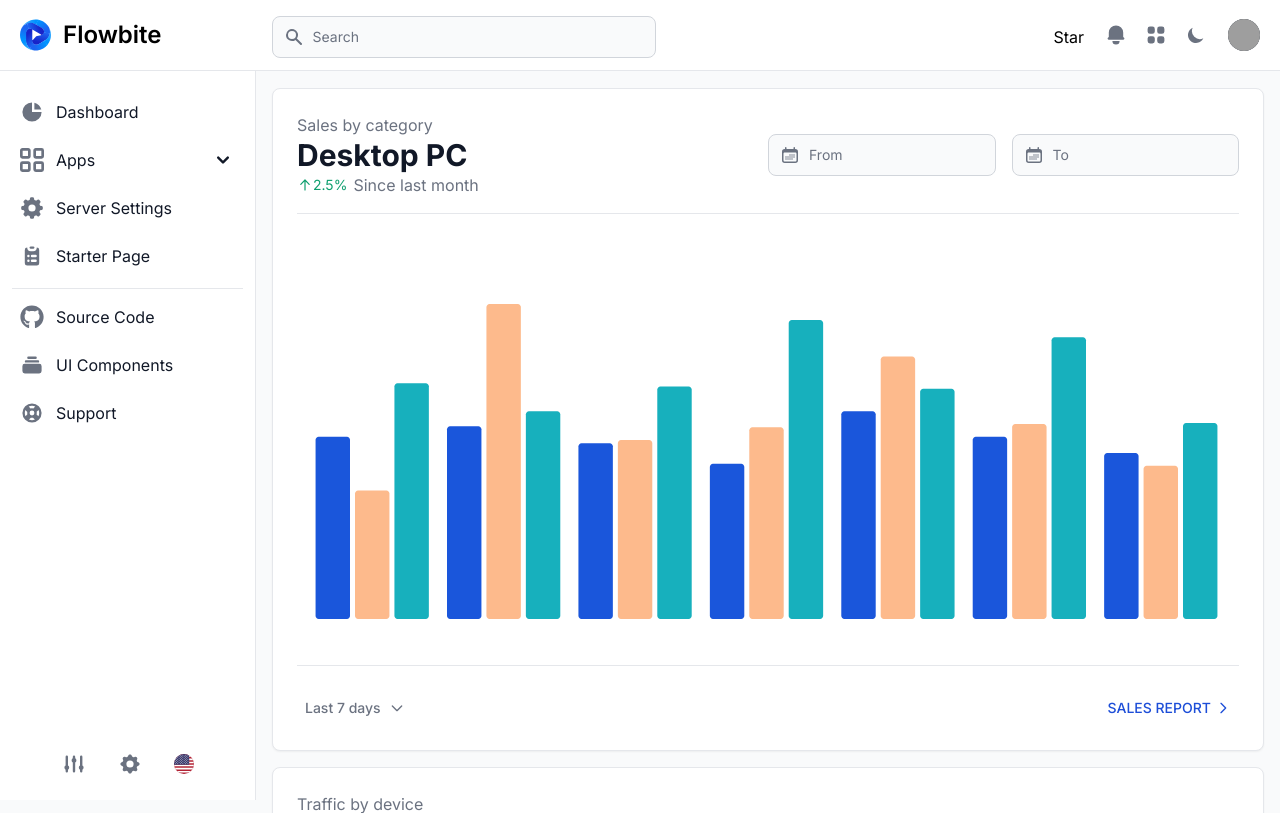
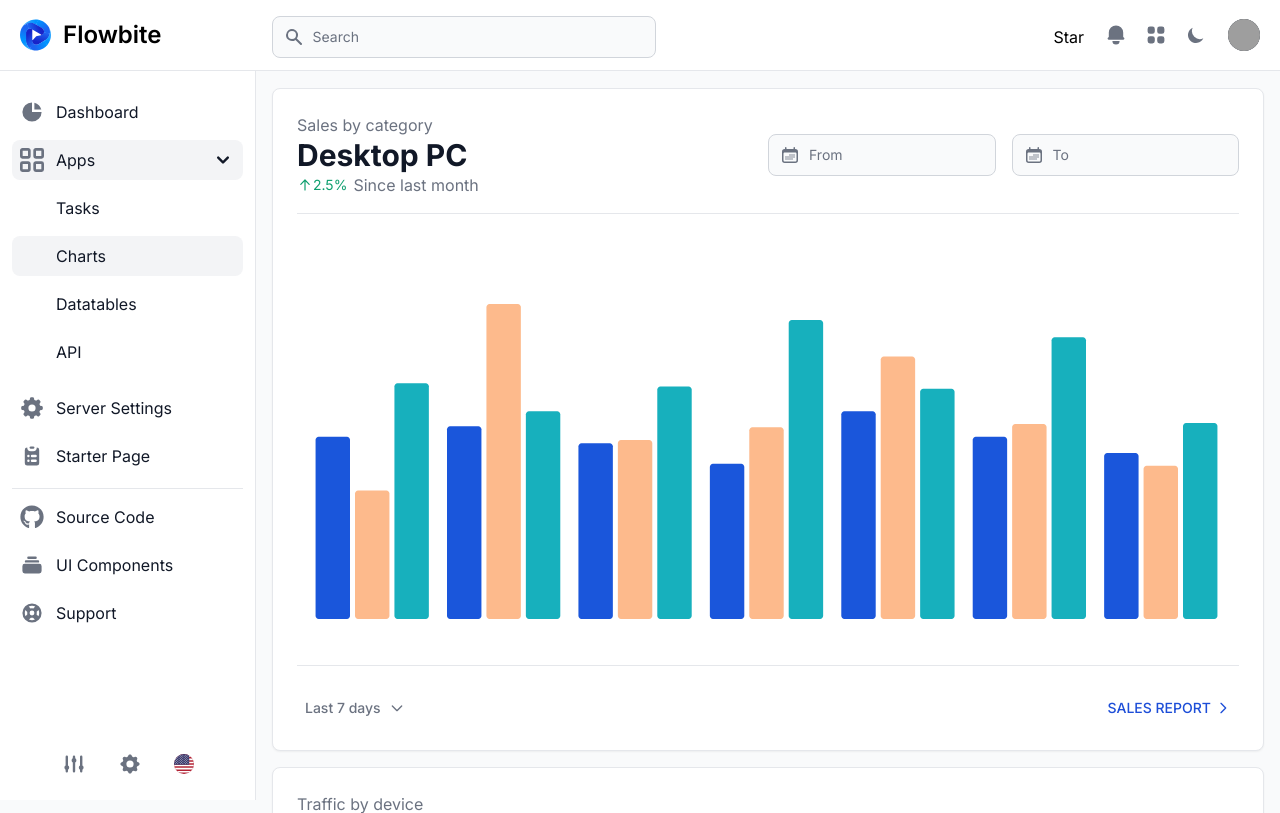
Before and after one commit to app-generator/rocket-django, a Django app: page /charts/ in a window 1280 px wide. Shown: the top 813 px of the page. Run offline with Django 4.2, Linux system fonts and the light colour scheme; style sheets or scripts are compiled from the project's sources; some libraries are stand-ins or nearby versions; grey boxes are pictures that could not be loaded.

Commit message:
highlight current page

```diff
--- a/apps/charts/views.py
+++ b/apps/charts/views.py
@@ -4,4 +4,8 @@ from django.shortcuts import render
 # Create your views here.
 
 def index(request):
-    return render(request, 'pages/apps/charts.html')
+    context = {
+        'segment'  : 'charts',
+        'parent'   : 'apps',
+    }
+    return render(request, 'pages/apps/charts.html', context)
--- a/apps/tables/views.py
+++ b/apps/tables/views.py
@@ -4,4 +4,8 @@ from django.shortcuts import render
 # Create your views here.
 
 def datatables(request):
-  return render(request, 'pages/apps/datatables.html')
+  context = {
+    'segment'  : 'datatables',
+    'parent'   : 'apps',
+  }
+  return render(request, 'pages/apps/datatables.html', context)
--- a/apps/tasks/views.py
+++ b/apps/tasks/views.py
@@ -33,7 +33,8 @@ def tasks(request):
             'cfgError' : ErrInfo,
             'tasks'    : get_celery_all_tasks(),
             'scripts'  : scripts,
-            'segment'  : 'tasks'
+            'segment'  : 'tasks',
+            'parent'   : 'apps',
         }
 
     # django_celery_results_task_result
--- a/apps/users/views.py
+++ b/apps/users/views.py
@@ -65,6 +65,7 @@ def profile(request):
 
     context = {
         'form': form,
+        'segment': 'profile',
     }
     return render(request, 'pages/dashboard/profile.html', context)
 
--- a/home/views.py
+++ b/home/views.py
@@ -5,7 +5,9 @@ from .models import *
 
 def index(request):
 
-  context = {}
+  context = {
+    'segment': 'dashboard',
+  }
   return render(request, "pages/dashboard/index.html", context)
 
 def starter(request):
--- a/templates/includes/sidebar.html
+++ b/templates/includes/sidebar.html
@@ -26,7 +26,7 @@
                     </li>
                     <li>
                         <a href="/"
-                            class="flex items-center p-2 text-base text-gray-900 rounded-lg hover:bg-gray-100 group dark:text-gray-200 dark:hover:bg-gray-700 ">
+                            class="flex items-center p-2 text-base text-gray-900 rounded-lg hover:bg-gray-100 group dark:text-gray-200 dark:hover:bg-gray-700 {% if 'dashboard' in segment %} bg-gray-100 dark:bg-gray-700 {% endif %}">
                             <svg class="w-6 h-6 text-gray-500 transition duration-75 group-hover:text-gray-900 dark:text-gray-400 dark:group-hover:text-white"
                                 fill="currentColor" viewBox="0 0 20 20" xmlns="http://www.w3.org/2000/svg">
                                 <path d="M2 10a8 8 0 018-8v8h8a8 8 0 11-16 0z"></path>
@@ -52,7 +52,7 @@
                     {% else %}
                     <li>
                         <a href="{% url 'profile' %}"
-                            class="flex items-center p-2 text-base text-gray-900 rounded-lg hover:bg-gray-100 group dark:text-gray-200 dark:hover:bg-gray-700 ">
+                            class="flex items-center p-2 text-base text-gray-900 rounded-lg hover:bg-gray-100 group dark:text-gray-200 dark:hover:bg-gray-700 {% if 'profile' in segment %} bg-gray-100 dark:bg-gray-700 {% endif %}">
                             <svg class="w-6 h-6 text-gray-500 dark:text-white" aria-hidden="true"
                                 xmlns="http://www.w3.org/2000/svg" fill="currentColor" viewBox="0 0 20 20">
                                 <path
@@ -66,7 +66,7 @@
                     {% endif %}
                     <li>
                         <button type="button"
-                            class="flex items-center w-full p-2 text-base text-gray-900 transition duration-75 rounded-lg group hover:bg-gray-100 dark:text-gray-200 dark:hover:bg-gray-700"
+                            class="flex items-center w-full p-2 text-base text-gray-900 transition duration-75 rounded-lg group hover:bg-gray-100 dark:text-gray-200 dark:hover:bg-gray-700 {% if 'apps' in parent %} bg-gray-100 dark:bg-gray-700 {% endif %}"
                             aria-controls="dropdown-dashboard" data-collapse-toggle="dropdown-dashboard">
                             <svg class="w-6 h-6 text-gray-500 dark:text-white" aria-hidden="true"
                                 xmlns="http://www.w3.org/2000/svg" fill="none" viewBox="0 0 18 18">
@@ -82,18 +82,18 @@
                                     clip-rule="evenodd"></path>
                             </svg>
                         </button>
-                        <ul id="dropdown-dashboard" class="hidden py-2 space-y-2">
+                        <ul id="dropdown-dashboard" class="py-2 space-y-2 {% if 'apps' in parent %}block {% else %} hidden {% endif %}">
                             <li>
                                 <a href="{% url 'tasks' %}"
-                                    class="flex items-center p-2 text-base text-gray-900 transition duration-75 rounded-lg pl-11 group hover:bg-gray-100 dark:text-gray-200 dark:hover:bg-gray-700">Tasks</a>
+                                    class="flex items-center p-2 text-base text-gray-900 transition duration-75 rounded-lg pl-11 group hover:bg-gray-100 dark:text-gray-200 dark:hover:bg-gray-700 {% if 'tasks' in segment %} bg-gray-100 dark:bg-gray-700 {% endif %}">Tasks</a>
                             </li>
                             <li>
                                 <a href="{% url 'charts' %}"
-                                    class="flex items-center p-2 text-base text-gray-900 transition duration-75 rounded-lg pl-11 group hover:bg-gray-100 dark:text-gray-200 dark:hover:bg-gray-700">Charts</a>
+                                    class="flex items-center p-2 text-base text-gray-900 transition duration-75 rounded-lg pl-11 group hover:bg-gray-100 dark:text-gray-200 dark:hover:bg-gray-700 {% if 'charts' in segment %} bg-gray-100 dark:bg-gray-700 {% endif %}">Charts</a>
                             </li>
                             <li>
                                 <a href="{% url 'datatables' %}"
-                                    class="flex items-center p-2 text-base text-gray-900 transition duration-75 rounded-lg pl-11 group hover:bg-gray-100 dark:text-gray-200 dark:hover:bg-gray-700">Datatables</a>
+                                    class="flex items-center p-2 text-base text-gray-900 transition duration-75 rounded-lg pl-11 group hover:bg-gray-100 dark:text-gray-200 dark:hover:bg-gray-700 {% if 'datatables' in segment %} bg-gray-100 dark:bg-gray-700 {% endif %}">Datatables</a>
                             </li>
                             <li>
                                 <a href="/api/product/"
```
